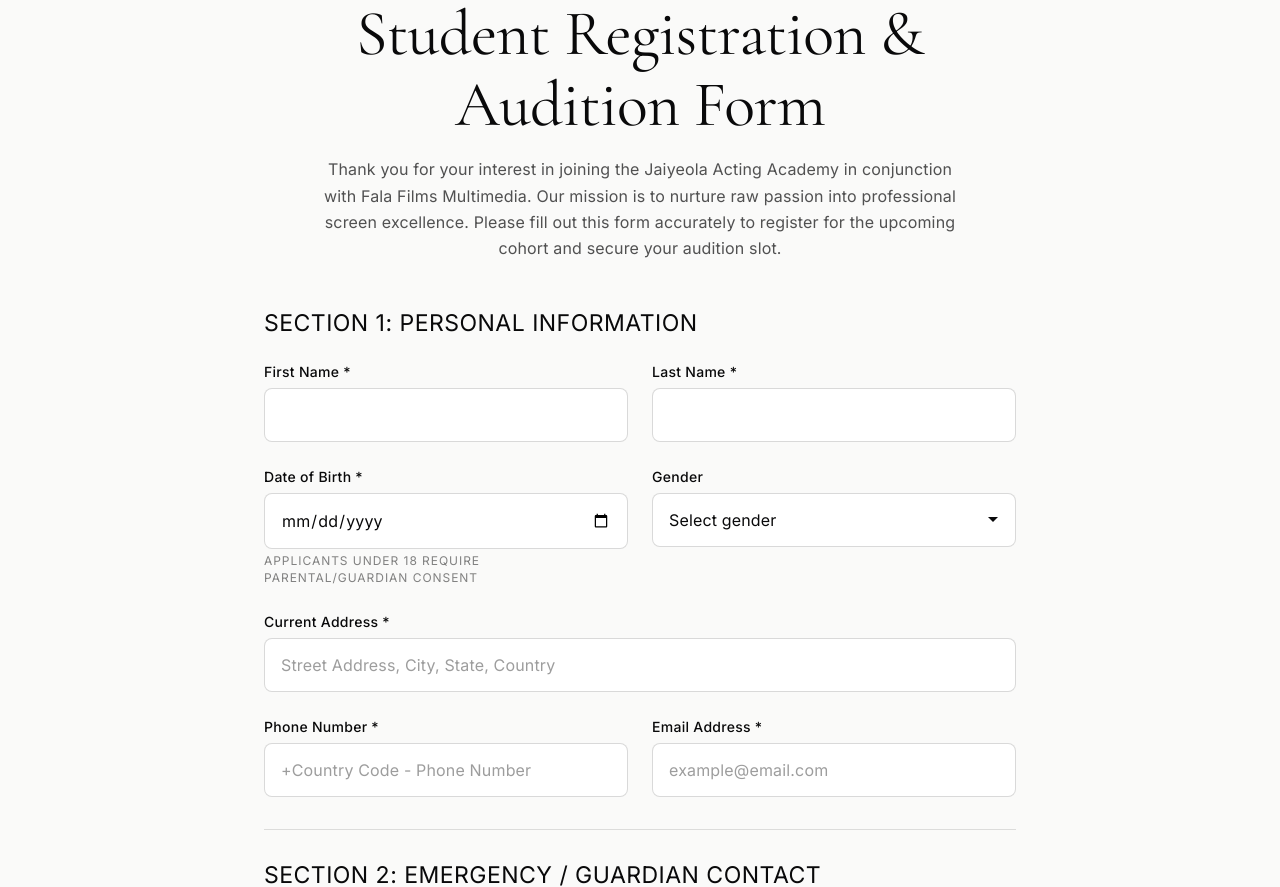
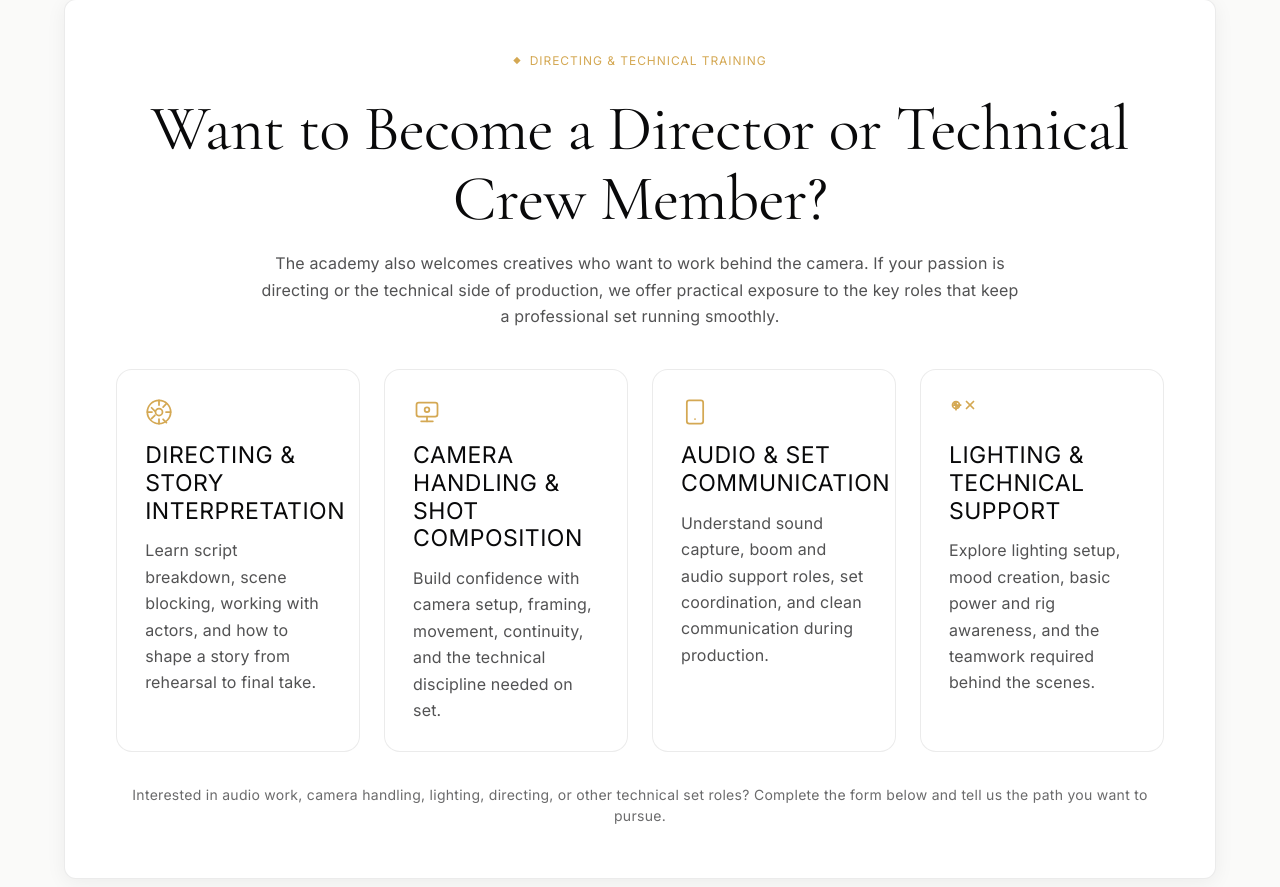
Before and after one commit to Olayimika001/jaiyeola_entertainments, a React (Vite) app in the folder app/: page /#/academy in a window 1280 px wide. Shown: the part 3077-3964 px from the top of the page. Built offline with nearby package versions, Linux system fonts and the light colour scheme.

Commit message:
made some changes

```diff
--- a/app/src/components/Footer.tsx
+++ b/app/src/components/Footer.tsx
@@ -73,7 +73,10 @@
           <div>
             <p className="font-micro text-[#D4A853] mb-4">GET IN TOUCH</p>
             <p className="font-small text-[#C8C8C8] mb-1">
-              <a href="tel:+2348026245050" className="hover:text-white transition-colors">+234-8026245050</a>
+              <a href="tel:+2348026245050" className="hover:text-white transition-colors">+4915211908325</a>
+            </p>
+            <p className="font-small text-[#C8C8C8] mb-1">
+              <a href="tel:+2348026245050" className="hover:text-white transition-colors">+4915140930539</a>
             </p>
             <p className="font-small text-[#C8C8C8] mb-1">
               <a href="mailto:monsuruobadinafala@gmail.com" className="hover:text-white transition-colors">monsuruobadinafala@gmail.com</a>
--- a/app/src/pages/About.tsx
+++ b/app/src/pages/About.tsx
@@ -200,7 +200,8 @@
               </ProfileBlock>
 
               <ProfileBlock title="Contact">
-                <p>+234-8026245050</p>
+                <p>+234-8026245055</p>
+                <p>+234-8111304335</p>
                 <p>E-mail: monsuruobadinafala@gmail.com</p>
               </ProfileBlock>
             </div>
--- a/app/src/pages/Academy.tsx
+++ b/app/src/pages/Academy.tsx
@@ -10,6 +10,29 @@
   { Icon: CourseIcon.Filmmaking, name: 'Character Development', desc: 'Master the psychology of a character, understanding their motivations, voice, and physical traits.' },
   { Icon: CourseIcon.Editing, name: 'Audition Mastery', desc: 'Get insider secrets on how to walk into an audition room with confidence, nail cold readings, and land the role.' },
   { Icon: CourseIcon.MediaProduction, name: 'The Business of Acting', desc: 'Understand how the industry works, including branding yourself, working with directors, and managing contracts.' },
+]
+
+const technicalTracks = [
+  {
+    Icon: CourseIcon.Filmmaking,
+    name: 'Directing & Story Interpretation',
+    desc: 'Learn script breakdown, scene blocking, working with actors, and how to shape a story from rehearsal to final take.',
+  },
+  {
+    Icon: CourseIcon.MediaProduction,
+    name: 'Camera Handling & Shot Composition',
+    desc: 'Build confidence with camera setup, framing, movement, continuity, and the technical discipline needed on set.',
+  },
+  {
+    Icon: CourseIcon.ContentCreation,
+    name: 'Audio & Set Communication',
+    desc: 'Understand sound capture, boom and audio support roles, set coordination, and clean communication during production.',
+  },
+  {
+    Icon: CourseIcon.Editing,
+    name: 'Lighting & Technical Support',
+    desc: 'Explore lighting setup, mood creation, basic power and rig awareness, and the teamwork required behind the scenes.',
+  },
 ]
 
 function triggerConfetti(container: HTMLElement) {
@@ -159,11 +182,43 @@
 
       {/* ─── REGISTRATION FORM ─── */}
       <section id="register" className="bg-[#FAFAF9]" style={{ padding: 'clamp(80px, 12vh, 140px) 0' }}>
+        <div className="content-max px-4 sm:px-6">
+          <div className="reveal mb-16">
+            <div className="glass-card-light w-full" style={{ padding: 'clamp(1.5rem, 4vw, 3.5rem)' }}>
+              <div className="text-center mb-10">
+                <p className="section-label justify-center">DIRECTING & TECHNICAL TRAINING</p>
+                <h2 className="font-h1 text-[#09090A] mb-4">Want to Become a Director or Technical Crew Member?</h2>
+                <p className="font-body text-[rgba(9,9,10,0.7)] max-w-[760px] mx-auto">
+                  The academy also welcomes creatives who want to work behind the camera. If your passion is directing or the technical side of production, we offer practical exposure to the key roles that keep a professional set running smoothly.
+                </p>
+              </div>
+
+              <div className="grid grid-cols-1 sm:grid-cols-2 xl:grid-cols-4 gap-4 sm:gap-6">
+                {technicalTracks.map((track, i) => (
+                  <div
+                    key={track.name}
+                    className={`rounded-2xl border border-[rgba(9,9,10,0.08)] bg-white min-h-[220px] reveal reveal-delay-${Math.min(i, 5)}`}
+                    style={{ padding: 'clamp(1.25rem, 2.5vw, 1.75rem)' }}
+                  >
+                    <div className="mb-4"><track.Icon /></div>
+                    <h3 className="font-h3 text-[#09090A] mb-3">{track.name}</h3>
+                    <p className="font-body text-[rgba(9,9,10,0.7)]">{track.desc}</p>
+                  </div>
+                ))}
+              </div>
+
+              <p className="font-small text-[rgba(9,9,10,0.6)] text-center mt-8">
+                Interested in audio work, camera handling, lighting, directing, or other technical set roles? Complete the form below and tell us the path you want to pursue.
+              </p>
+            </div>
+          </div>
+        </div>
+
         <div className="max-w-[800px] mx-auto px-6">
           <div className="reveal text-center">
             <h2 className="font-h1 text-[#09090A] mb-4">Student Registration & Audition Form</h2>
             <p className="font-body text-[rgba(9,9,10,0.7)] max-w-[640px] mx-auto mb-12">
-              Thank you for your interest in joining the Jaiyeola Acting Academy in conjunction with Fala Films Multimedia. Our mission is to nurture raw passion into professional screen excellence. Please fill out this form accurately to register for the upcoming cohort and secure your audition slot.
+              Thank you for your interest in joining the Jaiyeola Acting Academy in conjunction with Fala Films Multimedia. Our mission is to nurture raw passion into professional screen excellence, both on camera and behind the scenes. Please fill out this form accurately to register for the upcoming cohort and secure your audition or interview slot.
             </p>
           </div>
 
@@ -277,6 +332,20 @@
               {/* Section 4 */}
               <div className="mb-8">
                 <h3 className="font-h3 text-[#09090A] mb-2">Section 4: Experience & Background</h3>
+                <p className="font-small text-[#09090A] font-medium mb-3">Which training path are you applying for? *</p>
+                <div className="space-y-2 mb-6">
+                  {[
+                    { value: 'acting', label: 'Acting / Performance' },
+                    { value: 'directing', label: 'Directing / Story Development' },
+                    { value: 'technical', label: 'Technical Production (Audio, Camera, Lighting, Set Support)' },
+                    { value: 'undecided', label: 'I am not sure yet and need guidance' },
+                  ].map((track) => (
+                    <label key={track.value} className="flex items-center gap-2 font-body text-[rgba(9,9,10,0.7)] cursor-pointer">
+                      <input type="radio" name="trainingPath" value={track.value} required className="accent-[#D4A853]" />
+                      {track.label}
+                    </label>
+                  ))}
+                </div>
                 <p className="font-small text-[#09090A] font-medium mb-3">Do you have any previous acting experience? *</p>
                 <div className="space-y-2 mb-6">
                   {[
--- a/app/src/pages/Contact.tsx
+++ b/app/src/pages/Contact.tsx
@@ -17,9 +17,9 @@
 }
 
 const contactCards = [
-  { Icon: UIIcon.Phone, label: 'PHONE', primary: '+234-8026245050', secondary: 'Call or WhatsApp' },
+  { Icon: UIIcon.Phone, label: 'PHONE', primary: '+4915211908325', secondary: 'Call or WhatsApp', tertiary: ' +4915140930539' },
   { Icon: UIIcon.Email, label: 'EMAIL', primary: 'monsuruobadinafala@gmail.com', secondary: 'General inquiries & academy' },
-  { Icon: UIIcon.MapPin, label: 'VISIT US', primary: '312 Lagos-Abeokuta Expressway, Ile-Epo Bus-Stop', secondary: 'Lagos Nigeria' },
+  { Icon: UIIcon.MapPin, label: 'VISIT US', primary: 'C/o Tawakalitu Stephen Rudorffstr.42 Munchen Germany', secondary: '' },
   { Icon: UIIcon.Clock, label: 'YOUTUBE', primary: 'MONUMENTAL TV', secondary: 'Fala Films Multimedia Channel' },
 ]
 
@@ -66,6 +66,7 @@
                 <div className="flex justify-center mb-4"><card.Icon /></div>
                 <p className="font-micro text-[#D4A853] mb-2">{card.label}</p>
                 <p className="font-body text-white mb-1">{card.primary}</p>
+                 <p className="font-body text-white mb-1">{card.tertiary}</p>
                 <p className="font-small text-[#C8C8C8]">{card.secondary}</p>
               </div>
             ))}
```
